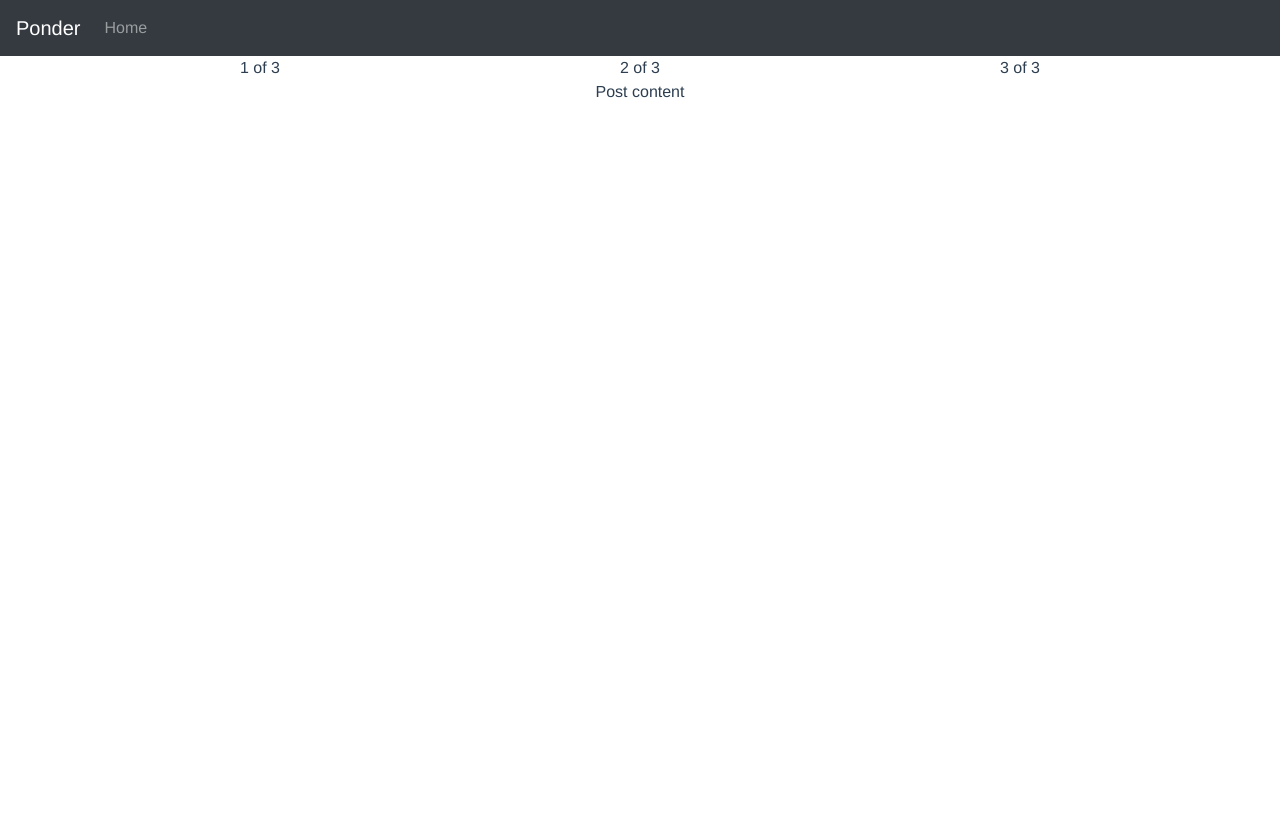
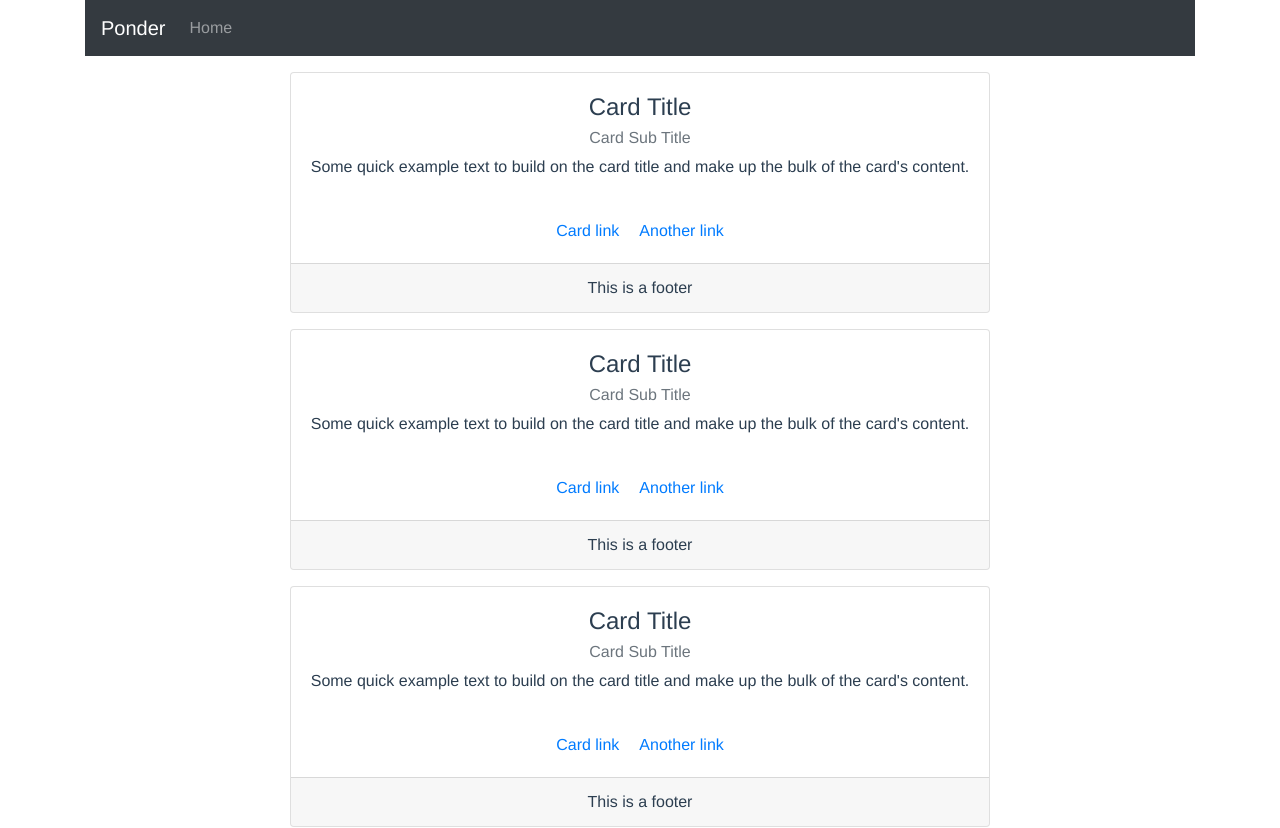
Before and after one commit to mangoes-git/full_stack_blog, a Vue app in the folder client/: page / in a window 1280 px wide. Shown: the top 828 px of the page. Before the commit the page ends 800 px from the top, so only its background shows below. Built offline with nearby package versions, Linux system fonts and the light colour scheme.

Commit message:
implement layout

```diff
--- a/client/src/App.vue
+++ b/client/src/App.vue
@@ -1,14 +1,13 @@
 <template>
   <div id="app">
-    <NavBar />
     <b-container>
-      <b-row>
-        <b-col>1 of 3</b-col>
-        <b-col>2 of 3</b-col>
-        <b-col>3 of 3</b-col>
-      </b-row>
+      <NavBar />
+
+      <Post />
+      <Post />
+      <Post />
+      <Post />
     </b-container>
-    <Post />
   </div>
 </template>
 
--- a/client/src/components/NavBar.vue
+++ b/client/src/components/NavBar.vue
@@ -1,5 +1,6 @@
 <template>
-  <div>
+<b-row>
+  <b-container>
   <b-navbar toggleable="sm" type="dark" variant="dark">
     <b-navbar-toggle target="nav-text-collapse"></b-navbar-toggle>
 
@@ -11,7 +12,8 @@
       </b-navbar-nav>
     </b-collapse>
   </b-navbar>
-</div>
+  </b-container>
+</b-row>
 </template>
 
 <script>
--- a/client/src/components/Post.vue
+++ b/client/src/components/Post.vue
@@ -1,9 +1,24 @@
 <template>
-  <div id="post">
-    <p>Post content</p>
-  </div>
+  <b-row class="mt-3">
+    <b-card no-body class="mx-auto" style="max-width:66%">
+      <b-card-body>
+        <b-card-title>Card Title</b-card-title>
+        <b-card-sub-title class="mb-2">Card Sub Title</b-card-sub-title>
+        <b-card-text>
+          Some quick example text to build on the card title and make up the
+          bulk of the card's content.
+        </b-card-text>
+      </b-card-body>
+      <b-card-body>
+        <a href="#" class="card-link">Card link</a>
+        <a href="#" class="card-link">Another link</a>
+      </b-card-body>
+
+      <b-card-footer>This is a footer</b-card-footer>
+    </b-card>
+  </b-row>
 </template>
 
 <script>
-export default {}
+export default {};
 </script>
```
